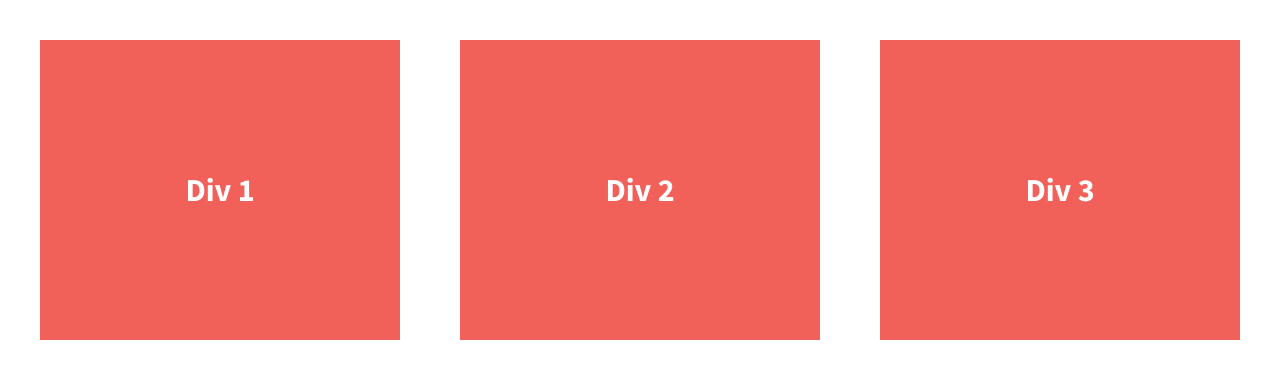
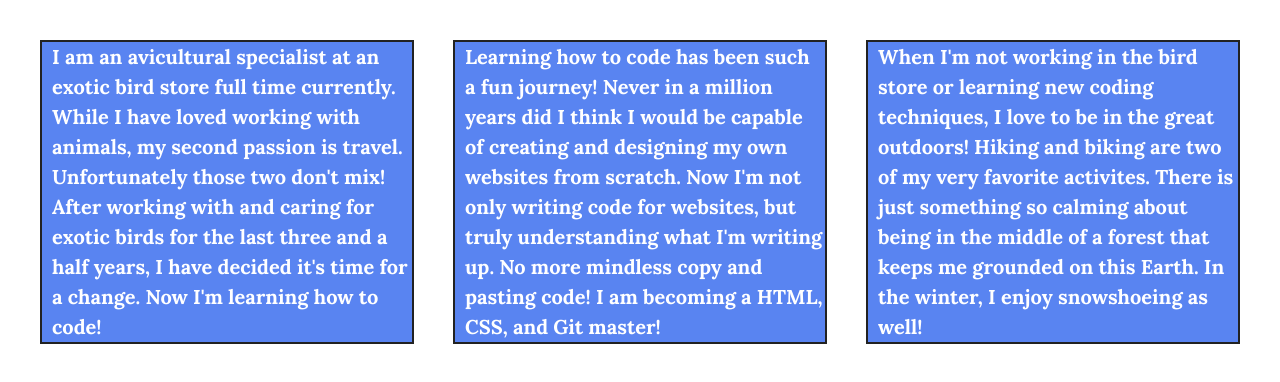
Before and after one commit to taylorioriatti/206-divs-flexbox-starter, a plain HTML site: page index.html in a window 1280 px wide. Drawn offline with nearby package versions, Linux system fonts and the light colour scheme.

Commit message:
Customized div boxes with new font, background color, and text content.

```diff
--- a/css/main.css
+++ b/css/main.css
@@ -119,13 +119,16 @@ body {
   /*give the divs a width of 30%, add display:flex, set justify-content and align-items to center*/
   color: #fff;
   line-height: 1.5em;
-  font-size: 1.6em;
-  background-color: #f16059;
+  font-size: 1em;
+  background-color: #5984f1;
   height: 300px;
   display: flex;
   width: 30%;
   justify-content: center;
   align-items: center;
+  padding-left: 10px;
+  border: solid 2.5px #222;
+  font-family: "Lora", sans-serif;
 }
 
 
--- a/index.html
+++ b/index.html
@@ -23,13 +23,13 @@
 
         <section class="wrapper">
             <div class="div-1">
-                Div 1
+                <p> I am an avicultural specialist at an exotic bird store full time currently. While I have loved working with animals, my second passion is travel. Unfortunately those two don't mix! After working with and caring for exotic birds for the last three and a half years, I have decided it's time for a change. Now I'm learning how to code! </p>
             </div>
             <div class="div-2">
-                Div 2
+                <p>Learning how to code has been such a fun journey! Never in a million years did I think I would be capable of creating and designing my own websites from scratch. Now I'm not only writing code for websites, but truly understanding what I'm writing up. No more mindless copy and pasting code! I am becoming a HTML, CSS, and Git master! </p>
             </div>
             <div class="div-3">
-                Div 3
+                <p>When I'm not working in the bird store or learning new coding techniques, I love to be in the great outdoors! Hiking and biking are two of my very favorite activites. There is just something so calming about being in the middle of a forest that keeps me grounded on this Earth. In the winter, I enjoy snowshoeing as well! </p>
             </div>
         </section>
 
```
